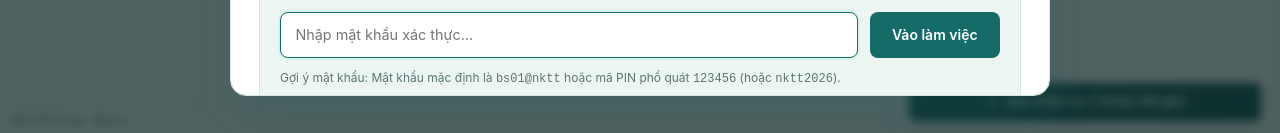
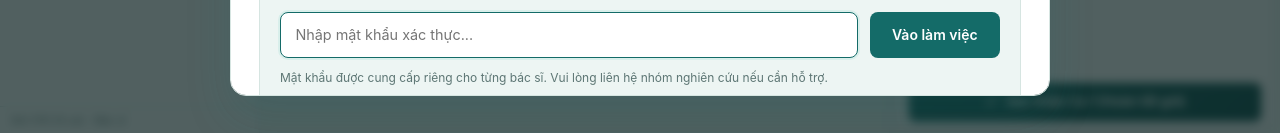
Before and after one commit to Hutaph/nktt-expert-eval, a Next.js app: page / in a window 1280 px wide. Shown: the part 664-797 px from the top of the page. Built offline with nearby package versions, Linux system fonts and the light colour scheme; no server answers.

Commit message:
security: an mật khẩu thực tế khỏi giao diện đăng nhập, chuẩn bị vận hành

```diff
--- a/app/components/DoctorLoginModal.tsx
+++ b/app/components/DoctorLoginModal.tsx
@@ -25,7 +25,7 @@ export const DOCTORS_LIST: DoctorProfile[] = [
     caseRangeLabel: "Ca 001 - 100",
     startIndex: 0,
     endIndex: 99,
-    password: "bs01@nktt",
+    password: "rangtrang38",
   },
   {
     id: "bs_2",
@@ -36,7 +36,7 @@ export const DOCTORS_LIST: DoctorProfile[] = [
     caseRangeLabel: "Ca 101 - 200",
     startIndex: 100,
     endIndex: 199,
-    password: "bs02@nktt",
+    password: "nhakhoa72",
   },
   {
     id: "bs_3",
@@ -47,7 +47,7 @@ export const DOCTORS_LIST: DoctorProfile[] = [
     caseRangeLabel: "Ca 201 - 300",
     startIndex: 200,
     endIndex: 299,
-    password: "bs03@nktt",
+    password: "chinhnha19",
   },
   {
     id: "bs_4",
@@ -58,7 +58,7 @@ export const DOCTORS_LIST: DoctorProfile[] = [
     caseRangeLabel: "Ca 301 - 400",
     startIndex: 300,
     endIndex: 399,
-    password: "bs04@nktt",
+    password: "nuourang85",
   },
   {
     id: "bs_5",
@@ -69,7 +69,7 @@ export const DOCTORS_LIST: DoctorProfile[] = [
     caseRangeLabel: "Ca 401 - 500",
     startIndex: 400,
     endIndex: 499,
-    password: "bs05@nktt",
+    password: "menrang46",
   },
 ];
 
@@ -303,7 +303,7 @@ export default function DoctorLoginModal({
             {errorMessage && <div className={styles.errorMessage}>{errorMessage}</div>}
 
             <div className={styles.passwordHint}>
-              Gợi ý mật khẩu: Mật khẩu mặc định là <code>{currentDoctor.password}</code> hoặc mã PIN phổ quát <code>123456</code> (hoặc <code>nktt2026</code>).
+              Mật khẩu được cung cấp riêng cho từng bác sĩ. Vui lòng liên hệ nhóm nghiên cứu nếu cần hỗ trợ.
             </div>
           </form>
         </div>
```
